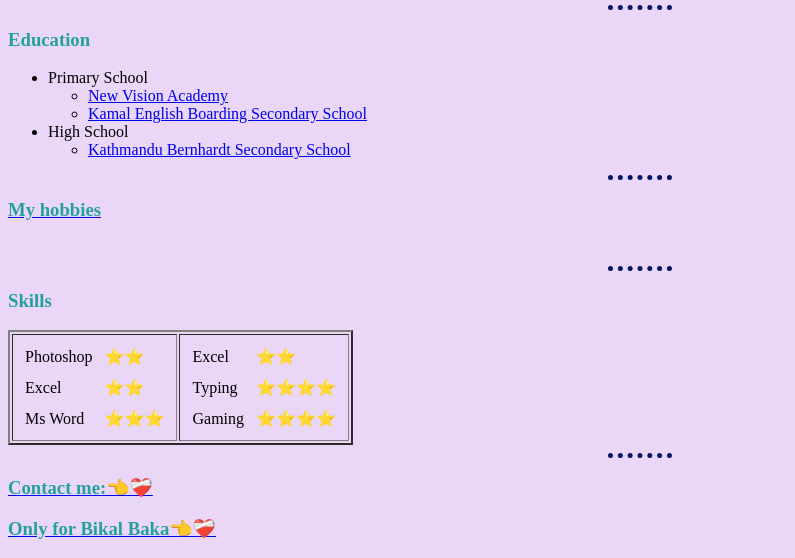
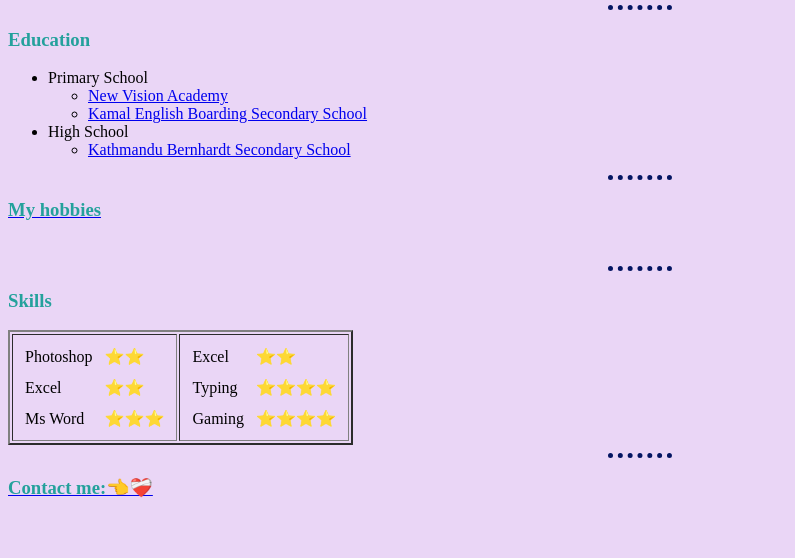
Before and after one commit to rohanthapa123/cv, a plain HTML site: page index.html in a window 1280 px wide. Shown: the part 257-815 px from the top of the page, without its empty margins (0-795 px from the left). Drawn offline with Linux system fonts and the light colour scheme.

Commit message:
Update index.html

```diff
--- a/index.html
+++ b/index.html
@@ -75,7 +75,7 @@
   <hr>
 
   <a href="contact.html"><h3>Contact me:👈❤️‍🩹</h3></a><h3></h3>
-  <a href="https://us4.proxysite.com/process.php?d=rtIYMn4qXP6IGXlQEXP5vULqmjI%3D&b=1"><h3>Only for Bikal Baka👈❤️‍🩹</h3></a><h3></h3>
+
 
 
 </body>
```
